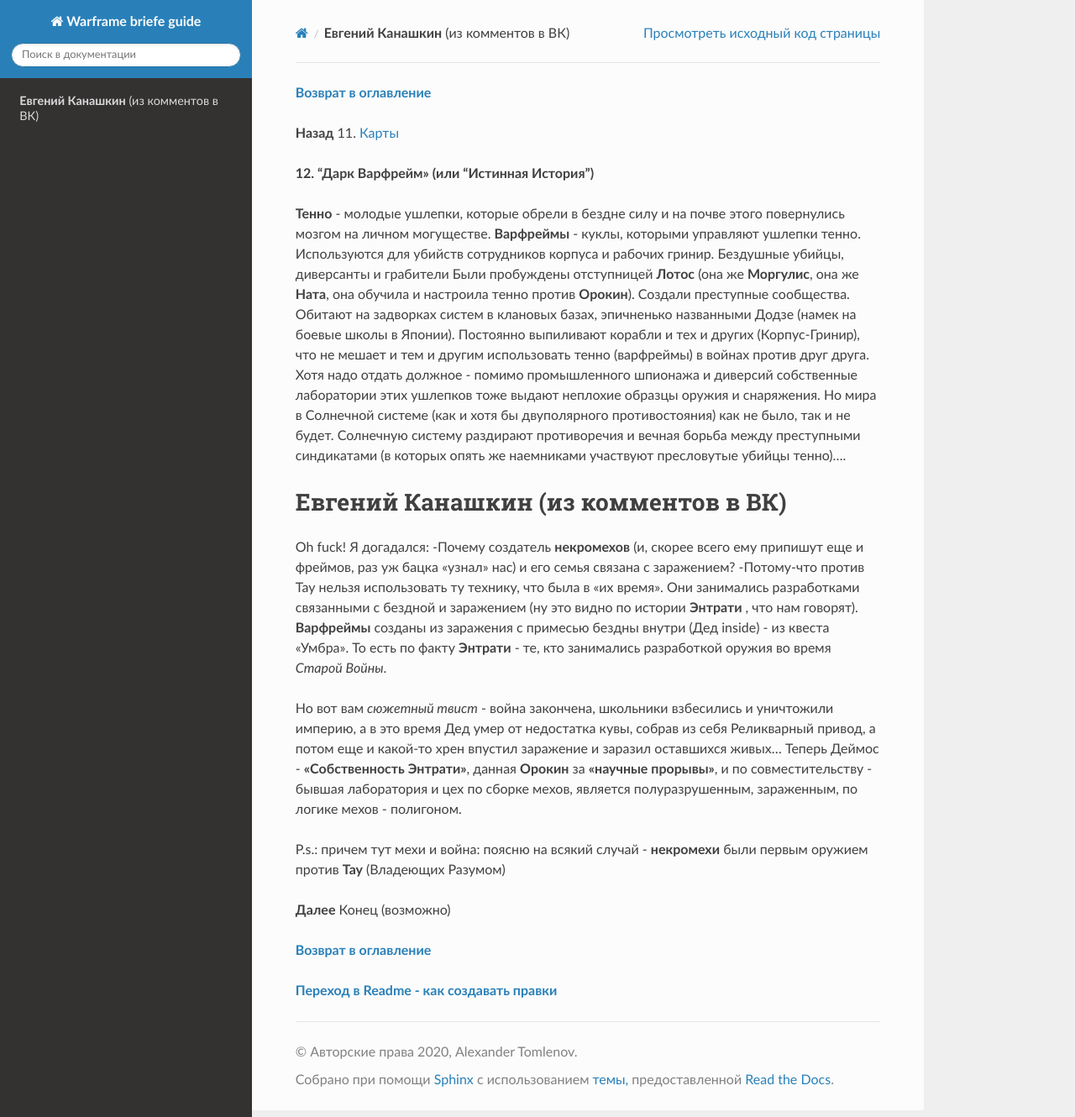
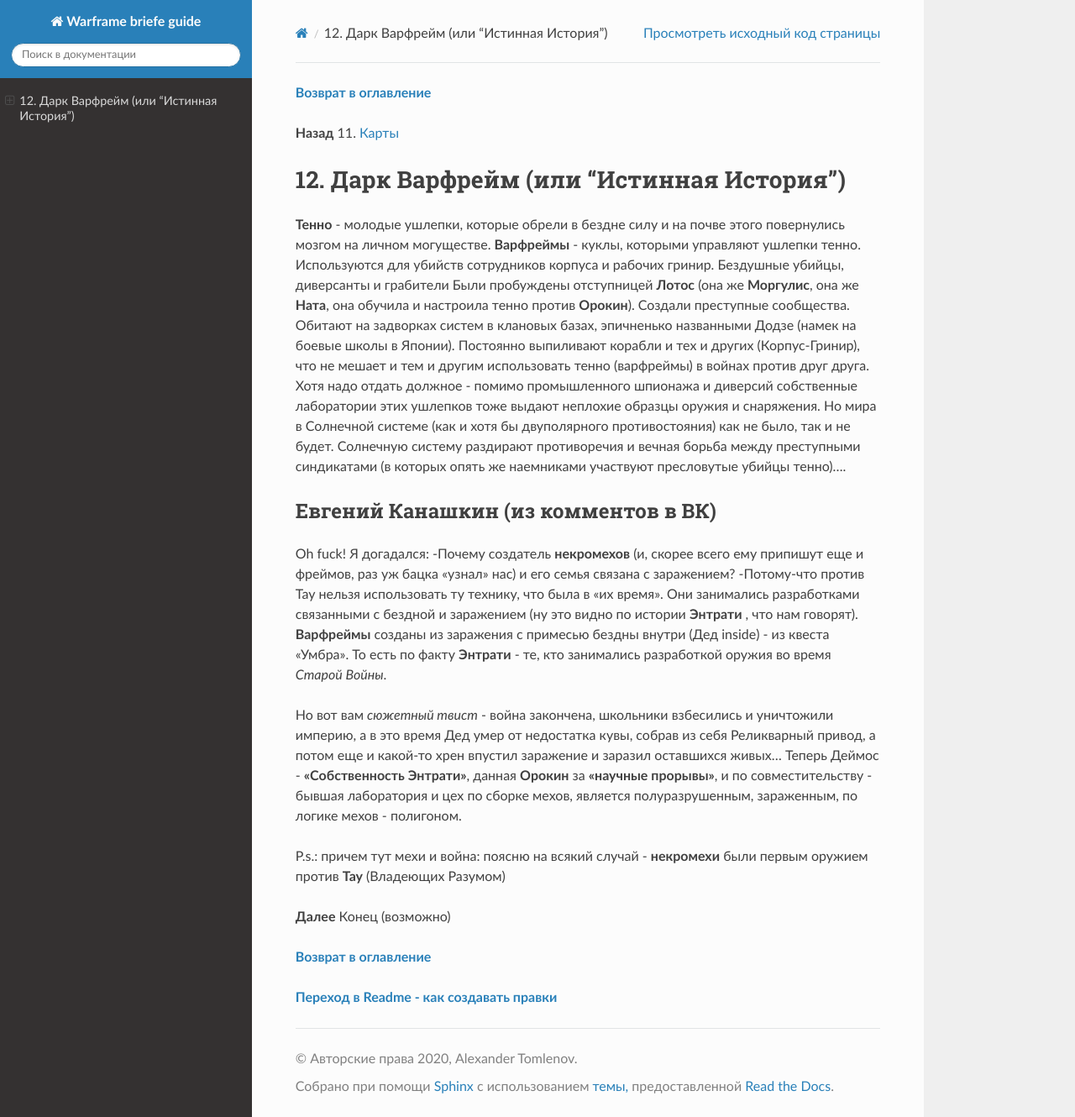
Before and after one commit to crackedmind/warframe-brief-guide, a Sphinx documentation site: the page built from source/12.md, in a window 1280 px wide and 1330 px high. Shown: the whole window at 84% size. Built offline with Sphinx 7.4.7 and the Read the Docs theme 2.0.0, drawn with Linux system fonts in a browser that asks for light colours.

Commit message:
правка 12.md

```diff
--- a/source/12.md
+++ b/source/12.md
@@ -2,7 +2,7 @@
 
 **Назад** 11. [Карты](11.md)
 
-**12. “Дарк Варфрейм" (или “Истинная История”)**
+# 12. Дарк Варфрейм (или “Истинная История”)
 
 **Тенно** - молодые ушлепки, которые обрели в бездне силу и на почве этого повернулись мозгом на личном могуществе.
 **Варфреймы** - куклы, которыми управляют ушлепки тенно. Используются для убийств сотрудников корпуса и рабочих гринир. Бездушные убийцы, диверсанты и грабители
```
